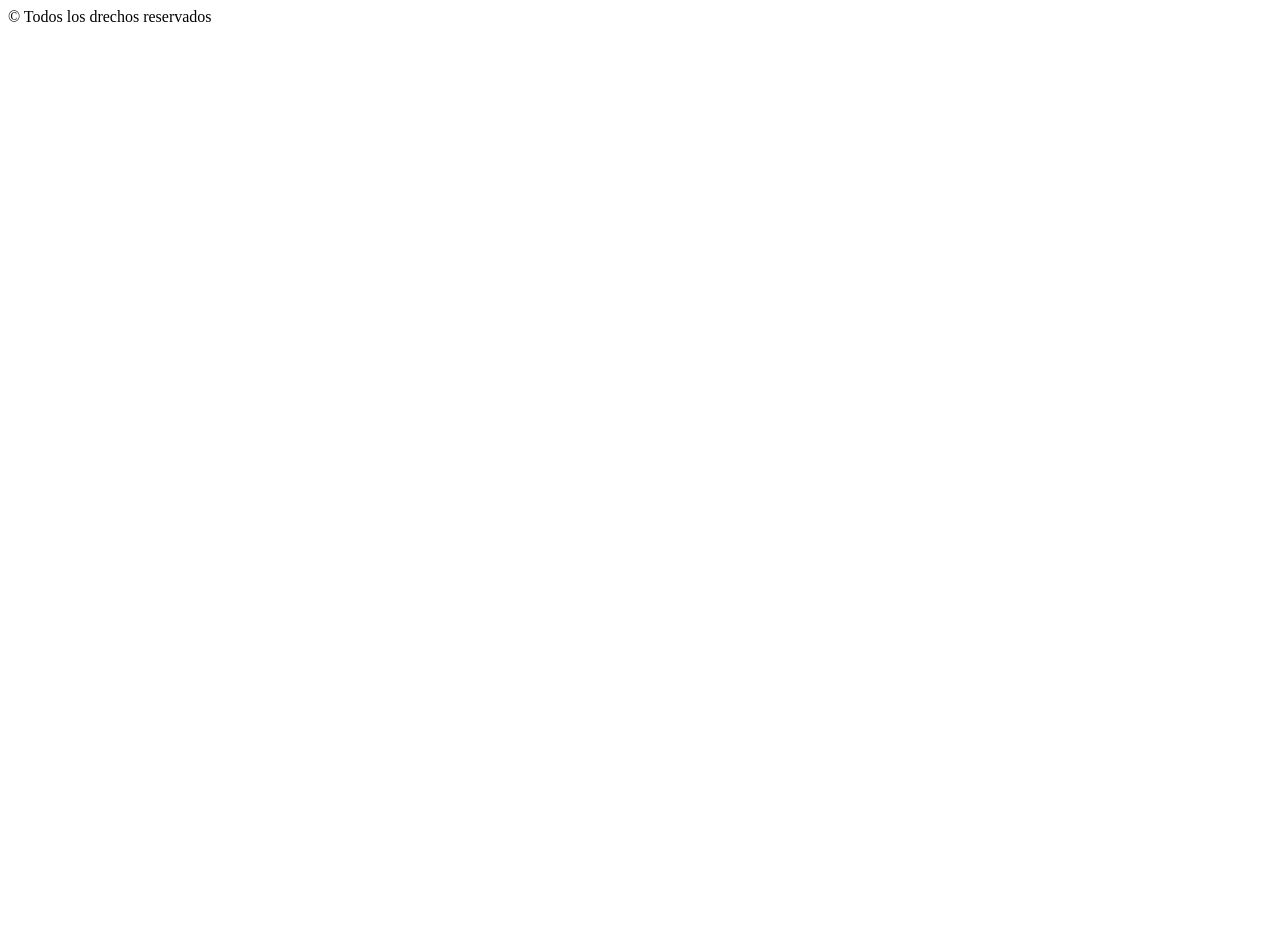
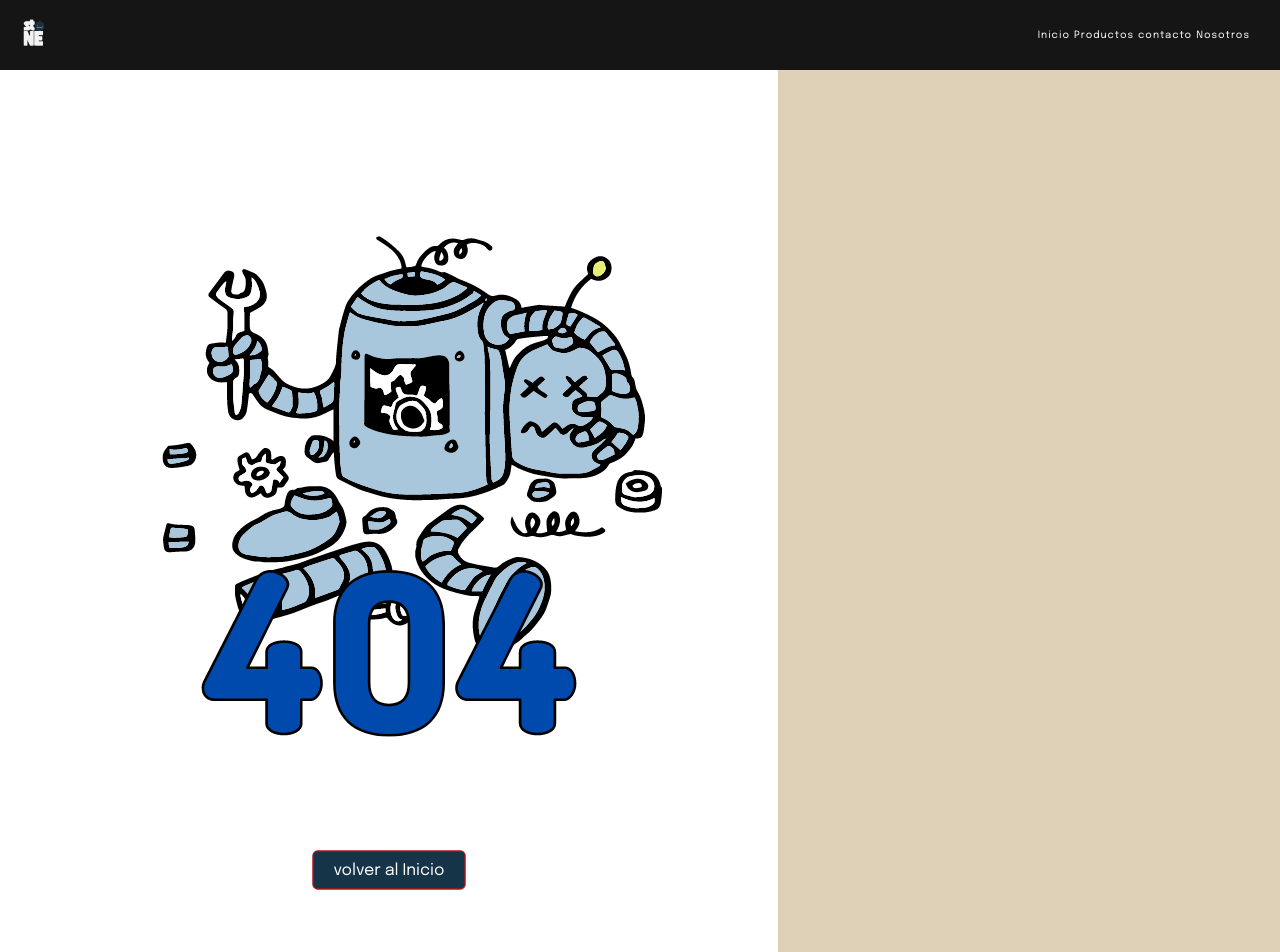
Before and after one commit to CosmeNicolas/frontEnd-codoAcodo, a plain HTML site: page error404.html in a window 1280 px wide. Shown: the top 952 px of the page. Before the commit the page ends 800 px from the top, so only its background shows below. Drawn offline with Linux system fonts and the light colour scheme.

```diff
--- a/css/style.css
+++ b/css/style.css
@@ -136,15 +136,48 @@ main{
       font-size: 1em;
       margin-top: 10px;
       cursor: pointer;
+      text-decoration: none;
   }
+
+  & .contenedor-imagen  {
+    position: relative;
+    display: inline-block;
+}
 
   & .card-button:hover {
       background-color: var(--Azul-claro);
       cursor: pointer;
   }
+  & .contenedor-imagen{
+    position: relative;
+    display: inline-block;
+  }
+  & .contenedor-imagen img{
+    display: block; /* Evita espacio debajo de la imagen */
+    width: 100%;
+  }
+  .contenedor-btn-404 {
+    position: absolute;
+    top: 80%;
+    left: 50%;
+    transform: translate(-50%, -50%);
+    text-align: center;
 }
 
-
+  & .btn-404{
+    padding: 10px 20px;
+      background-color:var(--Azul);
+      color: #fff;
+      border: none;
+      border-radius: 5px;
+      cursor: pointer;
+      font-size: 1em;
+      cursor: pointer;
+      text-decoration: none;
+      border: red 1px solid;
+      position: relative;
+  }
+}
 
 
 .footer{
@@ -154,3 +187,17 @@ main{
   text-align: center;
   font-size: larger;
 }
+
+/* meadiquereis */
+@media (max-width: 575.98px) {
+  body{
+    min-height: 100vh;
+    background-color: white;
+    font-family: 'Epilogue';
+  }
+
+  main {
+    display: flex;
+    align-items: center;
+  }
+}
--- a/error404.html
+++ b/error404.html
@@ -3,11 +3,29 @@
 <head>
     <meta charset="UTF-8">
     <meta name="viewport" content="width=device-width, initial-scale=1.0">
+    <link rel="stylesheet" href="./css/style.css">
     <title>Document</title>
 </head>
 <body>
-    <header></header>
-    <main></main>
+    <header>
+        <nav>
+            <img class="logo" src="./assets/img/logo-white.png" alt="logo">
+            <ul>
+              <li>Inicio</li>
+              <li>Productos</li>
+              <li>contacto</li>
+              <li>Nosotros</li>
+            </ul>
+        </nav>
+    </header>
+    <main>
+        <div class="contenedor-imagen">
+            <img src="./assets/img/404.png" alt="error404">
+            <div class="contenedor-btn-404">
+                <a class="btn-404" href="">volver al Inicio</a>
+            </div>
+        </div>
+    </main>
     <footer class="footer">&copy; Todos los drechos reservados</footer>
 </body>
 </html>
```
Also changed, not shown: index.html (+4 -4 lines).
